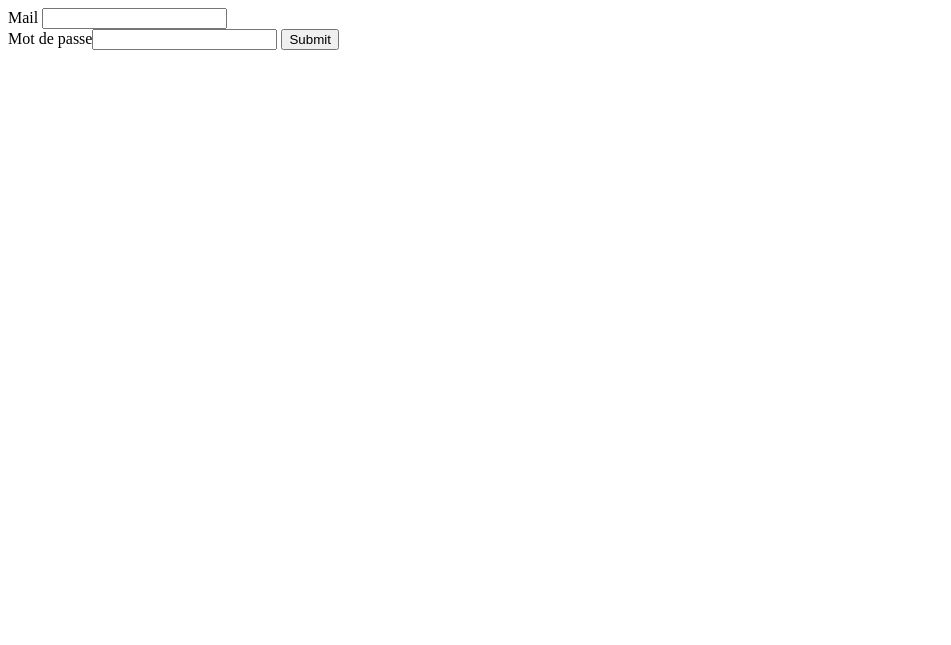
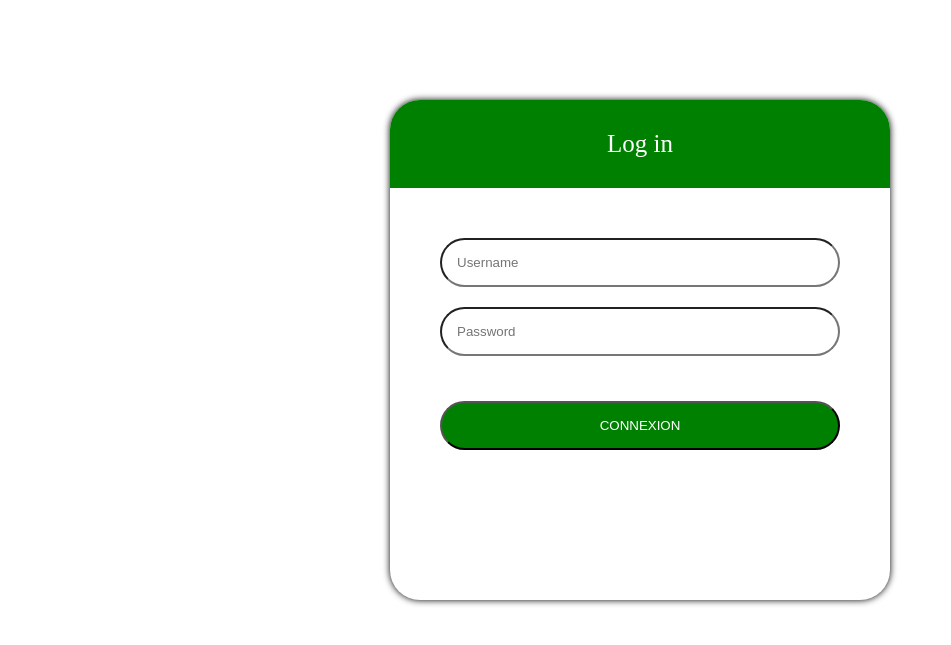
Before and after one commit to CanberraMenthonnex/ProjetEve-EcoCommerce, a PHP site: page /admin/login in a window 1280 px wide. Shown: the top 645 px of the page, without its empty margins (0-951 px from the left). Run offline with PHP 8.4, Linux system fonts and the light colour scheme.

Commit message:
:art: Add Log page back

```diff
--- /dev/null
+++ b/public/style/log-in-style.css
@@ -0,0 +1,43 @@
+* {
+    margin: 0;
+    padding: 0;
+}
+
+#blocLog {
+    width: 500px;
+    height: 500px;
+    margin: 100px auto 0 auto;
+    border-radius: 30px;
+    box-shadow: 0 0 7px black;
+}
+
+#pLog {
+    background-color: green;
+    text-align: center;
+    padding: 30px 0;
+    border-top-right-radius: 30px;
+    border-top-left-radius: 30px;
+    color: #ffffff;
+    font-size: 25px;
+    margin-bottom: 50px;
+}
+
+#divInputLog {
+    width: 80%;
+    margin: 0 auto;
+}
+
+#divInputLog input {
+    width: 100%;
+    padding: 15px;
+    border-radius: 30px;
+    box-sizing: border-box;
+    margin-bottom: 20px;
+}
+
+#buttonLog {
+    color: #ffffff;
+    background-color: green;
+    margin-top: 25px;
+    cursor: pointer;
+}
--- a/views/log-page.php
+++ b/views/log-page.php
@@ -1,16 +1,25 @@
 <!DOCTYPE html>
 <html lang="fr">
+
     <head>
         <meta charset="UTF-8">
         <meta name="viewport" content="width=device-width, initial-scale=1.0">
         <title>Login</title>
+        <link rel="stylesheet" href="/style/log-in-style.css">
     </head>
+
     <body>
-    <form action="/admin/login" method ="POST" >
-        <label>Mail <input id="id" name="email" type="text" > </label><br>
-        <label>Mot de passe<input id="pwd" name="pwd" type="text"></label>
-        <input name="send" type="submit" >
+        <div id="blocLog">
+            <p id="pLog">Log in</p>
+            <div id="divInputLog">
+                <form action="/admin/login" method ="POST">
+                    <input type="text"  id="id" name="email" placeholder="Username"> <br>
+                    <input type="text" id="pwd" name="pwd" placeholder="Password"> <br>
+                    <input type="submit" name="send" value="CONNEXION" id="buttonLog">
                 </form>
+            </div>
 
+        </div>
     </body>
+
 </html>
```
Lines whose indentation alone changed are shown as unchanged.
